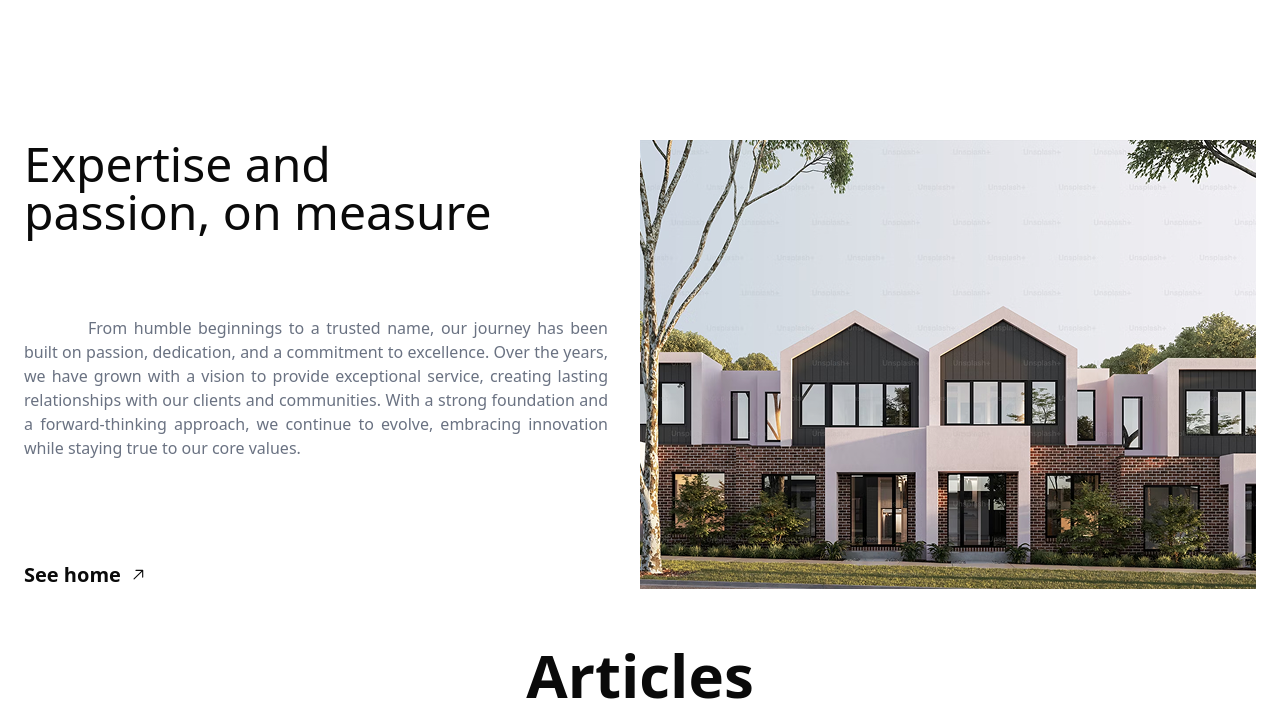
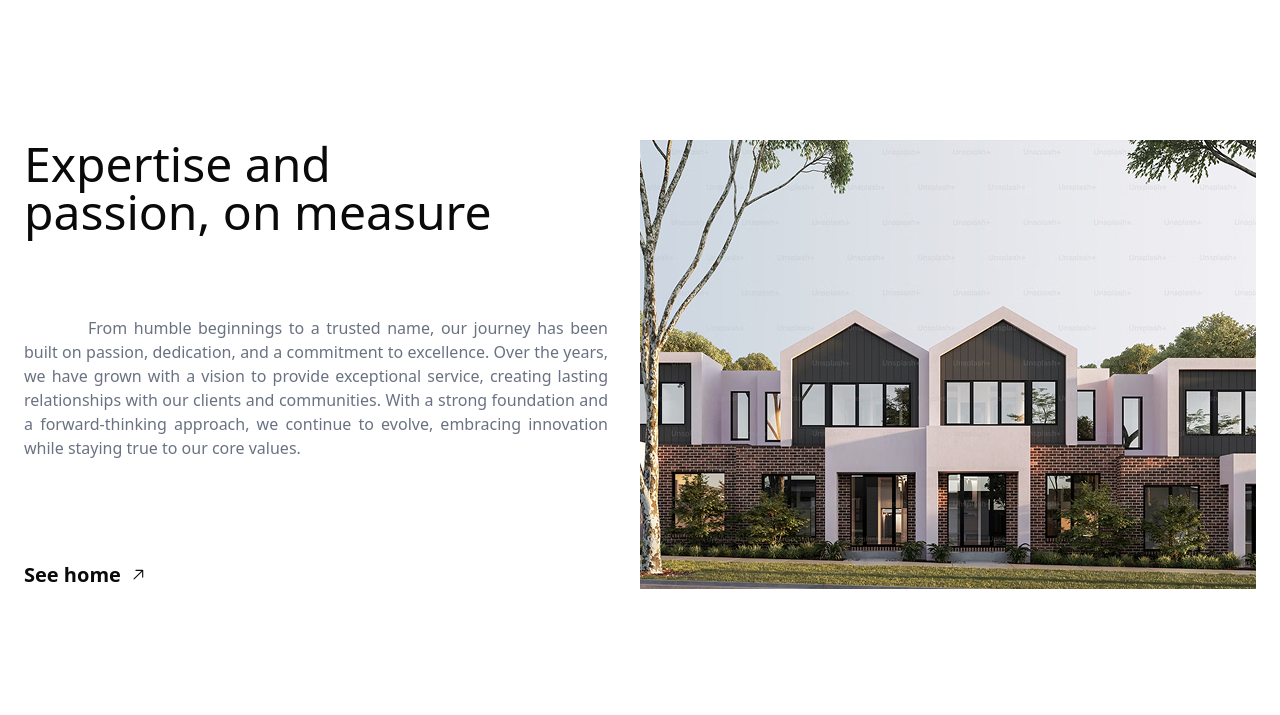
Before and after one commit to Kaveeshala/LandingPage, a Next.js app: page / in a window 1280 px wide. Shown: the part 2784-3499 px from the top of the page. Built offline with nearby package versions, Linux system fonts and the light colour scheme.

Commit message:
modify the article section

```diff
--- a/src/app/components/Artcles.jsx
+++ b/src/app/components/Artcles.jsx
@@ -3,10 +3,10 @@
 export default function Artcles() {
   return (
     <div>
-      <h1 className="text-center font-semibold text-6xl py-8">Articles</h1> {/* Increased text size */}
+      <h1 className="text-center font-semibold text-6xl mt-24">Articles</h1> {/* Increased text size */}
       <div className="py-8"></div> {/* Added space */}
 
-      <Marquee className="your-custom-class" pauseOnHover speed={50}>
+      <Marquee className="your-custom-class mt-8" pauseOnHover speed={50}>
         <div className="flex items-center justify-center space-x-4">
           <span className="text-5xl">•</span> {/* Increased text size */}
           <span className="text-5xl">Your Bathroom</span> {/* Increased text size */}
@@ -19,7 +19,7 @@
 
       <div className="py-4"></div> {/* Added space between marquees */}
 
-      <Marquee className="your-custom-class" pauseOnHover speed={30}>
+      <Marquee className="your-custom-class mt-8" pauseOnHover speed={30}>
         <div className="flex items-center justify-center space-x-4">
           <span className="text-5xl">•</span> {/* Increased text size */}
           <span className="text-5xl">Bathroom Trends You'll Want To Incorporate in Your Bathroom</span> {/* Increased text size */}
@@ -32,7 +32,7 @@
 
       <div className="py-4"></div> {/* Added space between marquees */}
 
-      <Marquee className="your-custom-class" pauseOnHover speed={20}>
+      <Marquee className="your-custom-class mt-8" pauseOnHover speed={20}>
         <div className="flex items-center justify-center space-x-4">
           <span className="text-5xl">•</span> {/* Increased text size */}
           <span className="text-gray-400 text-5xl">July 03, 2025</span> {/* Increased text size */}
```
